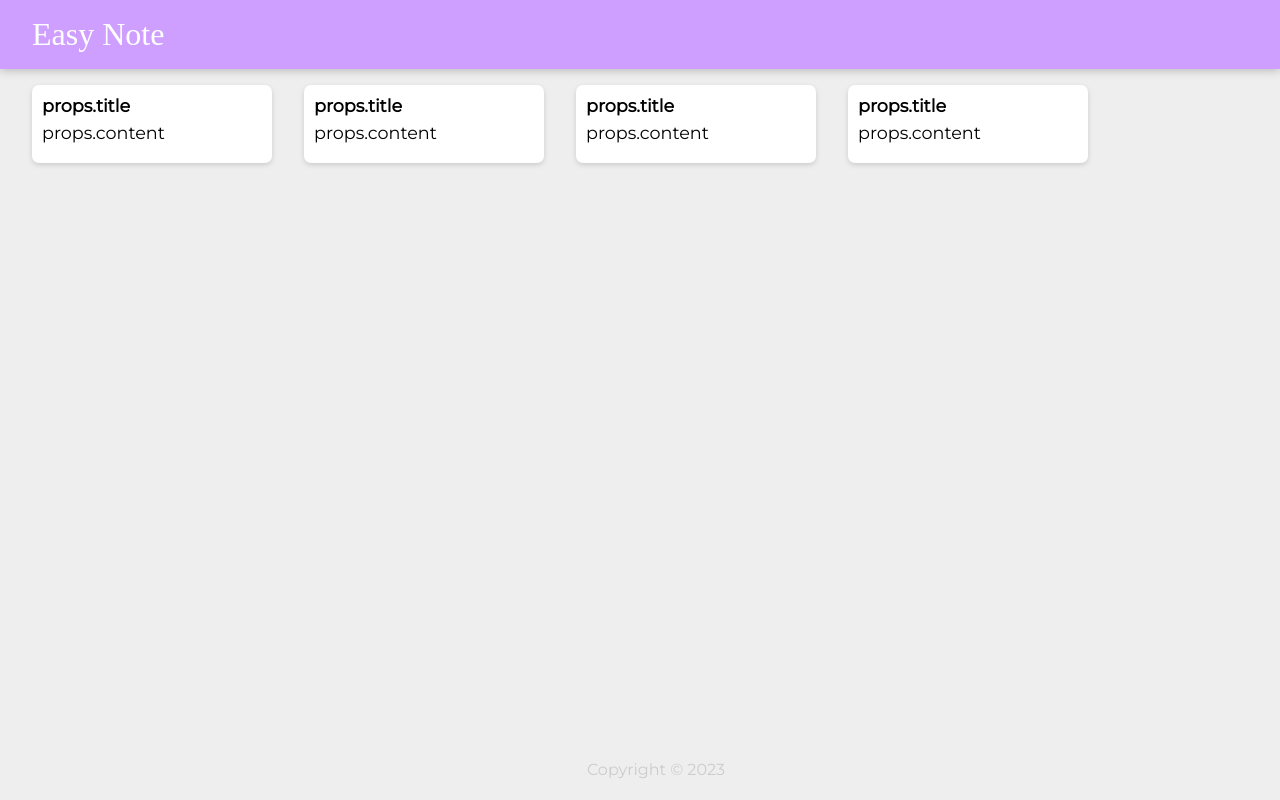
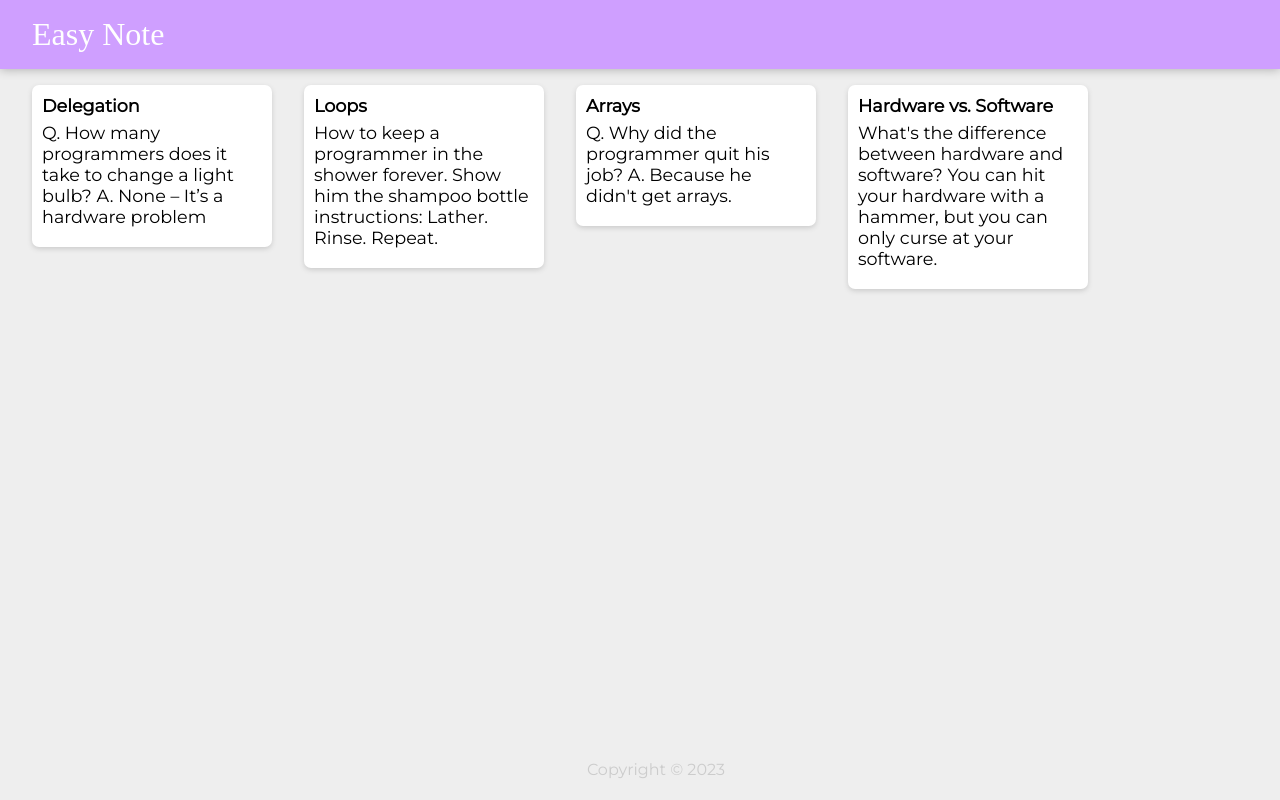
Before and after one commit to AM-creator/EasyNote, a React (Create React App) app: page / in a window 1280 px wide. Built offline with nearby package versions, Linux system fonts and the light colour scheme; a web font is replaced by a local one.

Commit message:
Map sample notes

```diff
--- a/src/components/Note.jsx
+++ b/src/components/Note.jsx
@@ -2,8 +2,8 @@ import React from "react";
 
 function Note (props){
     return <div className = "note">
-        <h1>props.title</h1>
-        <p>props.content</p>
+        <h1>{props.title}</h1>
+        <p>{props.content}</p>
     </div>
 }
 
```
